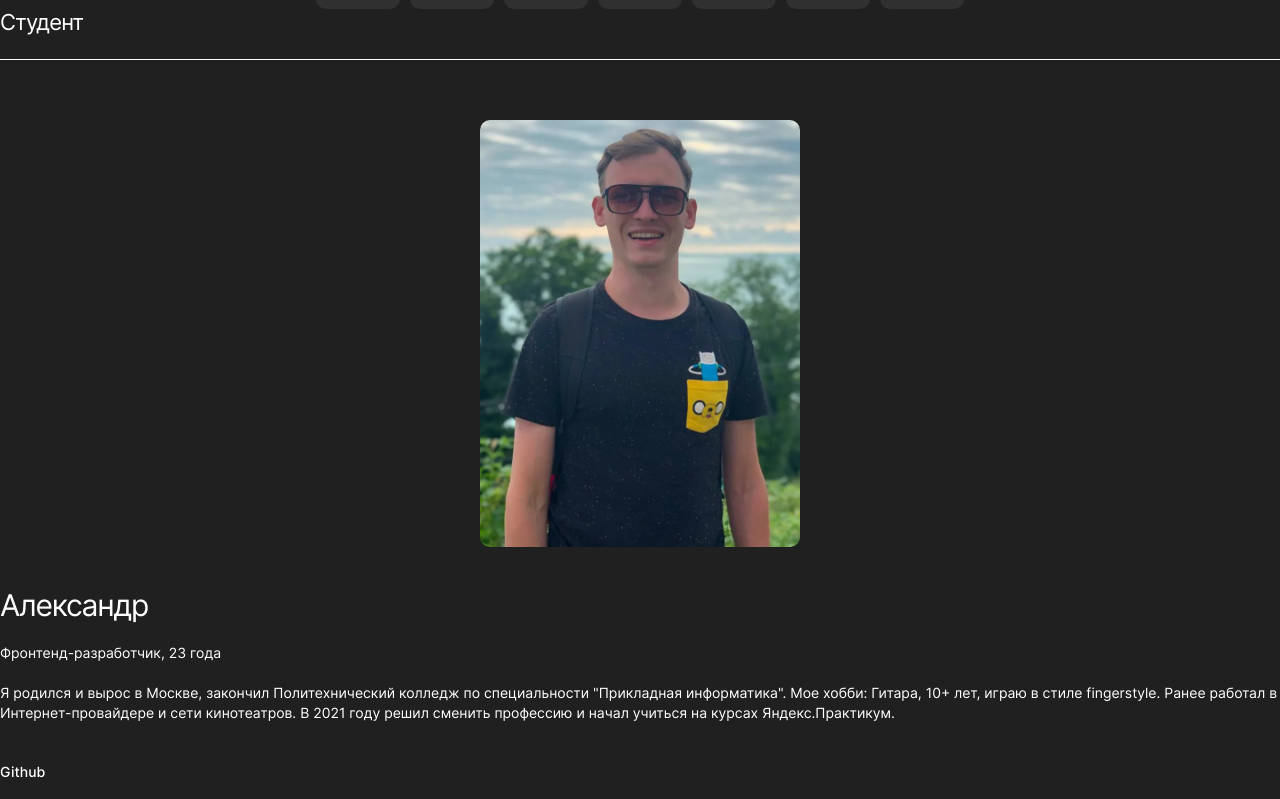
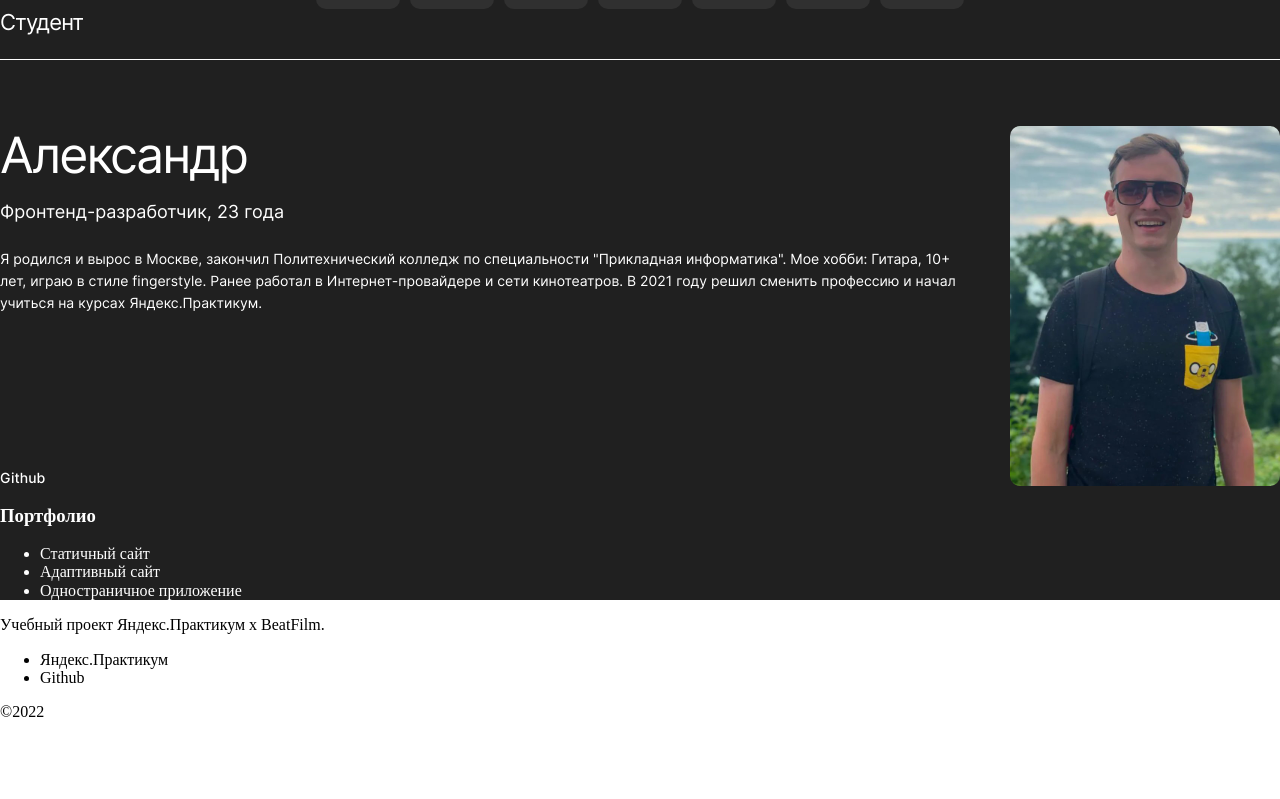
Before and after one commit to Eshenok/movies-explorer-frontend, a React (Create React App) app: page / in a window 1280 px wide. Shown: the part 1500-2299 px from the top of the page. After the commit the page ends 2238 px from the top, so only its background shows below. Built offline with nearby package versions, Linux system fonts and the light colour scheme.

Commit message:
make Student for all display

```diff
--- a/src/App.css
+++ b/src/App.css
@@ -2,61 +2,3 @@
 	color: var(--font-color);
 	background-color: var(--bg-color);
 }
-
-.student {
-	display: grid;
-	grid-template-columns: 1fr;
-	justify-items: center;
-}
-
-.student__title {
-	justify-self: normal;
-}
-
-.student__image {
-	margin: 60px 0 0;
-	width: 100%;
-	max-width: 320px;
-	border-radius: 10px;
-	object-fit: cover;
-}
-
-.student__container {
-	margin: 40px 0;
-	display: flex;
-	flex-direction: column;
-	gap: 20px;
-}
-
-.student__name {
-	margin: 0;
-	/*Шрифт*/
-	font-family: 'Inter', Arial, sans-serif;
-	font-style: normal;
-	font-weight: 400;
-	font-size: 30px;
-	line-height: 36px;
-	letter-spacing: -0.04em;
-}
-
-.student__ghlink {
-	justify-self: normal;
-	/*Шрифт*/
-	font-family: 'Inter', Arial, sans-serif;
-	font-style: normal;
-	font-weight: 500;
-	font-size: 14px;
-	line-height: 17px;
-	color: var(--font-color);
-	/*Animation*/
-	transition: filter linear .2s, opacity linear .2s;
-}
-
-.student__ghlink:hover {
-	cursor: pointer;
-	filter: drop-shadow(0 3px 3px var(--color-black));
-}
-
-.student__ghlink:active {
-	opacity: .8;
-}
--- a/src/App.js
+++ b/src/App.js
@@ -5,6 +5,7 @@ import Hero from "./components/Hero/Hero";
 import NavTab from "./components/NavTab/NavTab";
 import Promo from "./components/Promo/Promo";
 import Tech from "./components/Tech/Tech";
+import Student from "./components/Student/Student";
 function App() {
 
 
@@ -17,18 +18,7 @@ function App() {
         <NavTab />
         <Promo />
         <Tech />
-        <section className="student">
-          <h2 className="section__title section__title_border_white student__title">Студент</h2>
-          <img className="student__image" src={personalPhoto} alt="Портрет. Александр Волошин"/>
-          <div className="student__container">
-            <h3 className="student__name">Александр</h3>
-            <p className="section__text student__text">Фронтенд-разработчик, 23 года</p>
-            <p className="section__text student__text">Я родился и вырос в Москве, закончил Политехнический колледж по специальности "Прикладная информатика".
-              Мое хобби: Гитара, 10+ лет, играю в стиле fingerstyle. Ранее работал в Интернет-провайдере и сети кинотеатров.
-              В 2021 году решил сменить профессию и начал учиться на курсах Яндекс.Практикум.</p>
-          </div>
-          <a className="student__ghlink">Github</a>
-        </section>
+        <Student />
 
         <section className="portfolio">
           <h3 className="portfolio__title">Портфолио</h3>
--- a/src/animation.css
+++ /dev/null
@@ -1,3 +0,0 @@
-:root {
-
-}
--- /dev/null
+++ b/src/components/Student/Student.css
@@ -0,0 +1,127 @@
+.student {
+	display: grid;
+	grid-template-columns: 1fr;
+	justify-items: center;
+}
+
+.student__title {
+	justify-self: normal;
+}
+
+.student__image {
+	margin: 60px 0 0;
+	width: 100%;
+	max-width: 320px;
+	max-height: 500px;
+	border-radius: 10px;
+	object-fit: cover;
+	object-position: bottom;
+}
+
+.student__container {
+	margin: 40px 0;
+	display: flex;
+	flex-direction: column;
+	gap: 20px;
+}
+
+.student__name {
+	margin: 0;
+	/*Шрифт*/
+	font-family: 'Inter', Arial, sans-serif;
+	font-style: normal;
+	font-weight: 400;
+	font-size: 30px;
+	line-height: 36px;
+	letter-spacing: -0.04em;
+}
+
+.student__ghlink {
+	justify-self: normal;
+	/*Шрифт*/
+	font-family: 'Inter', Arial, sans-serif;
+	font-style: normal;
+	font-weight: 500;
+	font-size: 14px;
+	line-height: 17px;
+	color: var(--font-color);
+	/*Animation*/
+	transition: filter linear .2s, opacity linear .2s;
+}
+
+.student__ghlink:hover {
+	cursor: pointer;
+	filter: drop-shadow(0 3px 3px var(--color-black));
+}
+
+.student__ghlink:active {
+	opacity: .8;
+}
+
+@media screen and (min-width: 768px) {
+	.student {
+		grid-template-columns: 1fr 255px;
+		column-gap: 50px;
+	}
+
+	.student__title {
+		grid-column-start: 1;
+		grid-column-end: 3;
+	}
+
+	.student__image {
+		grid-row-start: 2;
+		grid-row-end: 4;
+		grid-column-start: 2;
+		grid-column-end: 3;
+		margin: 60px 0 0;
+	}
+
+	.student__container {
+		margin: 60px 0 0;
+		gap: 0;
+	}
+
+	.student__about {
+		margin: 16px 0 20px;
+	}
+
+	.student__ghlink {
+		align-self: end;
+	}
+
+	.student__name {
+		font-size: 40px;
+		line-height: 40px;
+	}
+}
+
+@media screen and (min-width: 1000px) {
+	.student {
+		grid-template-columns: 1fr 270px;
+	}
+
+	.student__name {
+		font-size: 50px;
+		line-height: 58px;
+	}
+
+	.student__container {
+		margin: 66px 0 0;
+	}
+
+	.student__about {
+		margin: 18px 0 26px;
+		font-size: 18px;
+		line-height: 20px;
+	}
+
+	.student__text {
+		font-size: 14px;
+		line-height: 22px;
+	}
+
+	.student__image {
+		margin-top: 66px;
+	}
+}
--- /dev/null
+++ b/src/components/Student/Student.js
@@ -0,0 +1,18 @@
+import personalPhoto from "../../images/personalphoto.jpg";
+
+export default function Student() {
+  return (
+    <section className="student">
+      <h2 className="section__title section__title_border_white student__title">Студент</h2>
+      <img className="student__image" src={personalPhoto} alt="Портрет. Александр Волошин"/>
+      <div className="student__container">
+        <h3 className="student__name">Александр</h3>
+        <p className="section__text student__about">Фронтенд-разработчик, 23 года</p>
+        <p className="section__text student__text">Я родился и вырос в Москве, закончил Политехнический колледж по специальности "Прикладная информатика".
+          Мое хобби: Гитара, 10+ лет, играю в стиле fingerstyle. Ранее работал в Интернет-провайдере и сети кинотеатров.
+          В 2021 году решил сменить профессию и начал учиться на курсах Яндекс.Практикум.</p>
+      </div>
+      <a className="student__ghlink">Github</a>
+    </section>
+  )
+}
--- a/src/index.css
+++ b/src/index.css
@@ -8,3 +8,4 @@
 @import url('./components/NavTab/NavTab.css');
 @import url('./components/Promo/Promo.css');
 @import url('./components/Tech/Tech.css');
+@import url('./components/Student/Student.css');
```
